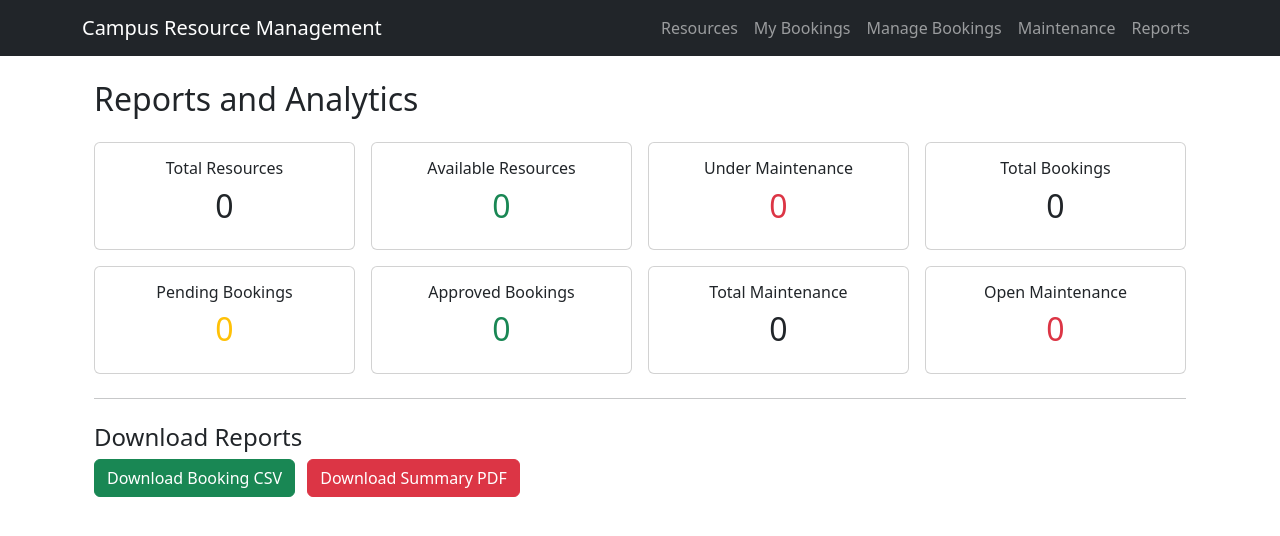
After one commit to vipranshtd/CampusResourceManagement, a Django app: page /reports/ in a window 1280 px wide. The commit adds this page. Shown: the top 536 px of the page. Run offline with Django 5.2, Linux system fonts and the light colour scheme; the visitor is signed in with stand-in values (Sample User, id 1); data that the repository does not hold is empty.

Commit message:
Implement reports dashboard and CSV PDF exports

```diff
--- a/config/urls.py
+++ b/config/urls.py
@@ -9,5 +9,6 @@ urlpatterns = [
     path('resources/', include('resources.urls')),
     path('bookings/', include('bookings.urls')),
     path('maintenance/', include('maintenance.urls')),
+    path('reports/', include('reports.urls')),
 
 ]
--- /dev/null
+++ b/reports/templates/reports/dashboard.html
@@ -0,0 +1,82 @@
+
+{% extends "base.html" %}
+
+{% block content %}
+<div class="container mt-4">
+
+    <h2 class="mb-4">Reports and Analytics</h2>
+
+    <div class="row g-3">
+
+        <div class="col-md-3">
+            <div class="card text-center p-3">
+                <h6>Total Resources</h6>
+                <h2>{{ total_resources }}</h2>
+            </div>
+        </div>
+
+        <div class="col-md-3">
+            <div class="card text-center p-3">
+                <h6>Available Resources</h6>
+                <h2 class="text-success">{{ available_resources }}</h2>
+            </div>
+        </div>
+
+        <div class="col-md-3">
+            <div class="card text-center p-3">
+                <h6>Under Maintenance</h6>
+                <h2 class="text-danger">{{ maintenance_resources }}</h2>
+            </div>
+        </div>
+
+        <div class="col-md-3">
+            <div class="card text-center p-3">
+                <h6>Total Bookings</h6>
+                <h2>{{ total_bookings }}</h2>
+            </div>
+        </div>
+
+        <div class="col-md-3">
+            <div class="card text-center p-3">
+                <h6>Pending Bookings</h6>
+                <h2 class="text-warning">{{ pending_bookings }}</h2>
+            </div>
+        </div>
+
+        <div class="col-md-3">
+            <div class="card text-center p-3">
+                <h6>Approved Bookings</h6>
+                <h2 class="text-success">{{ approved_bookings }}</h2>
+            </div>
+        </div>
+
+        <div class="col-md-3">
+            <div class="card text-center p-3">
+                <h6>Total Maintenance</h6>
+                <h2>{{ total_maintenance }}</h2>
+            </div>
+        </div>
+
+        <div class="col-md-3">
+            <div class="card text-center p-3">
+                <h6>Open Maintenance</h6>
+                <h2 class="text-danger">{{ open_maintenance }}</h2>
+            </div>
+        </div>
+
+    </div>
+
+    <hr class="my-4">
+
+    <h4>Download Reports</h4>
+
+    <a href="{% url 'export_bookings_csv' %}" class="btn btn-success me-2">
+        Download Booking CSV
+    </a>
+
+    <a href="{% url 'export_summary_pdf' %}" class="btn btn-danger">
+        Download Summary PDF
+    </a>
+
+</div>
+{% endblock %}
--- /dev/null
+++ b/reports/urls.py
@@ -0,0 +1,9 @@
+
+from django.urls import path
+from . import views
+
+urlpatterns = [
+    path('', views.reports_dashboard, name='reports_dashboard'),
+    path('export/csv/', views.export_bookings_csv, name='export_bookings_csv'),
+    path('export/pdf/', views.export_summary_pdf, name='export_summary_pdf'),
+]
--- a/reports/views.py
+++ b/reports/views.py
@@ -1,3 +1,137 @@
+
+import csv
+from io import BytesIO
+
 from django.shortcuts import render
+from django.contrib.auth.decorators import login_required, user_passes_test
+from django.http import HttpResponse
+from django.utils import timezone
 
-# Create your views here.
+from bookings.models import Booking
+from resources.models import Resource
+from maintenance.models import MaintenanceRecord
+
+from reportlab.platypus import SimpleDocTemplate, Paragraph, Spacer, Table, TableStyle
+from reportlab.lib import colors
+from reportlab.lib.styles import getSampleStyleSheet
+from reportlab.lib.pagesizes import A4
+
+
+def can_view_reports(user):
+    return user.is_superuser or (
+        hasattr(user, 'profile') and
+        user.profile.role in ['STAFF', 'ADMIN']
+    )
+
+
+@login_required
+@user_passes_test(can_view_reports)
+def reports_dashboard(request):
+    context = {
+        'total_resources': Resource.objects.count(),
+        'available_resources': Resource.objects.filter(status='AVAILABLE').count(),
+        'maintenance_resources': Resource.objects.filter(status='MAINTENANCE').count(),
+        'total_bookings': Booking.objects.count(),
+        'pending_bookings': Booking.objects.filter(status='PENDING').count(),
+        'approved_bookings': Booking.objects.filter(status='APPROVED').count(),
+        'total_maintenance': MaintenanceRecord.objects.count(),
+        'open_maintenance': MaintenanceRecord.objects.exclude(status='RESOLVED').count(),
+    }
+
+    return render(request, 'reports/dashboard.html', context)
+
+
+@login_required
+@user_passes_test(can_view_reports)
+def export_bookings_csv(request):
+    bookings = Booking.objects.select_related(
+        'user', 'resource'
+    ).all()
+
+    response = HttpResponse(content_type='text/csv')
+    response['Content-Disposition'] = 'attachment; filename="booking_report.csv"'
+
+    writer = csv.writer(response)
+    writer.writerow([
+        'Username',
+        'Resource',
+        'Start Date',
+        'End Date',
+        'Purpose',
+        'Status'
+    ])
+
+    for booking in bookings:
+        writer.writerow([
+            booking.user.username,
+            booking.resource.name,
+            booking.start_datetime,
+            booking.end_datetime,
+            booking.purpose,
+            booking.get_status_display()
+        ])
+
+    return response
+
+
+@login_required
+@user_passes_test(can_view_reports)
+def export_summary_pdf(request):
+    buffer = BytesIO()
+
+    document = SimpleDocTemplate(
+        buffer,
+        pagesize=A4
+    )
+
+    styles = getSampleStyleSheet()
+    elements = []
+
+    elements.append(Paragraph(
+        "Campus Resource Management Report",
+        styles['Title']
+    ))
+
+    elements.append(Spacer(1, 20))
+
+    elements.append(Paragraph(
+        f"Generated on: {timezone.localtime().strftime('%d-%m-%Y %H:%M')}",
+        styles['Normal']
+    ))
+
+    elements.append(Spacer(1, 20))
+
+    data = [
+        ['Metric', 'Count'],
+        ['Total Resources', Resource.objects.count()],
+        ['Available Resources', Resource.objects.filter(status='AVAILABLE').count()],
+        ['Resources Under Maintenance', Resource.objects.filter(status='MAINTENANCE').count()],
+        ['Total Bookings', Booking.objects.count()],
+        ['Pending Bookings', Booking.objects.filter(status='PENDING').count()],
+        ['Approved Bookings', Booking.objects.filter(status='APPROVED').count()],
+        ['Total Maintenance Records', MaintenanceRecord.objects.count()],
+        ['Open Maintenance Records', MaintenanceRecord.objects.exclude(status='RESOLVED').count()],
+    ]
+
+    table = Table(data, colWidths=[300, 150])
+
+    table.setStyle(TableStyle([
+        ('BACKGROUND', (0, 0), (-1, 0), colors.darkblue),
+        ('TEXTCOLOR', (0, 0), (-1, 0), colors.white),
+        ('GRID', (0, 0), (-1, -1), 0.5, colors.grey),
+        ('PADDING', (0, 0), (-1, -1), 8),
+        ('ALIGN', (1, 1), (1, -1), 'CENTER'),
+    ]))
+
+    elements.append(table)
+
+    document.build(elements)
+
+    pdf = buffer.getvalue()
+    buffer.close()
+
+    response = HttpResponse(content_type='application/pdf')
+    response['Content-Disposition'] = 'attachment; filename="campus_resource_report.pdf"'
+    response.write(pdf)
+
+    return response
--- a/templates/base.html
+++ b/templates/base.html
@@ -21,6 +21,7 @@
                 <a class="nav-link" href="{% url 'my_bookings' %}">My Bookings</a>
                 <a class="nav-link" href="{% url 'manage_bookings' %}">Manage Bookings</a>
                 <a class="nav-link" href="{% url 'maintenance_list' %}">Maintenance</a>
+                <a class="nav-link" href="{% url 'reports_dashboard' %}">Reports</a>
             </div>
 
         </div>
```
